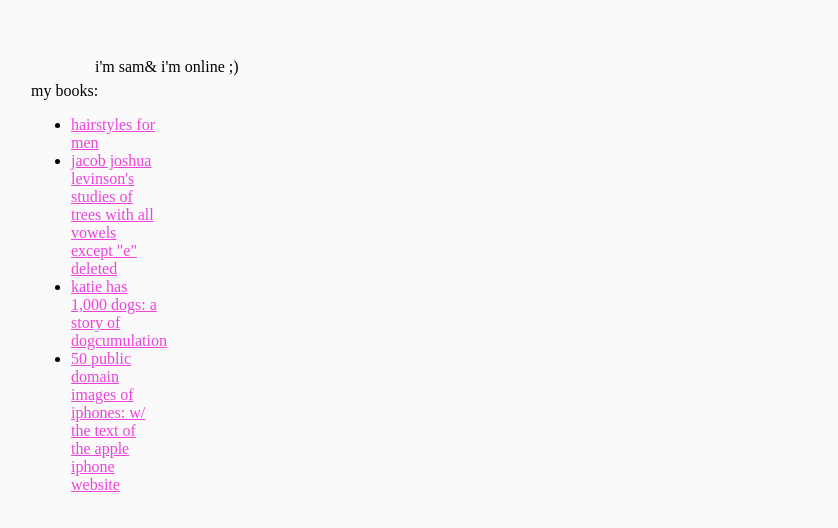
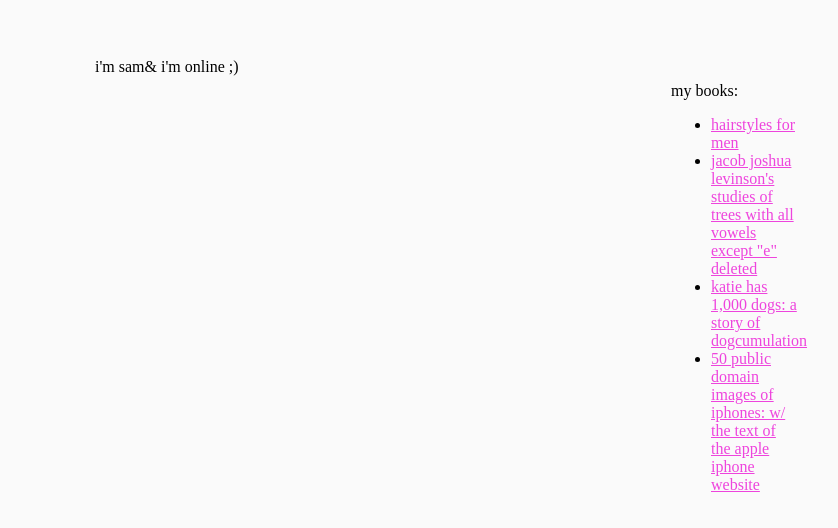
Before and after one commit to death-dick/death-dick.github.io, a plain HTML site: page index.html in a window 1280 px wide. Shown: the part 102-630 px from the top of the page, without its empty margins (161-999 px from the left). Drawn offline with Linux system fonts and the light colour scheme.

Commit message:
Update index.html

```diff
--- a/index.html
+++ b/index.html
@@ -17,7 +17,7 @@
 		.books {
 			text-transform: lowercase;
 			position:fixed;
-			right:75%;
+			right:25%;
 			top:23%;
 			width:10%;
 		}
```
